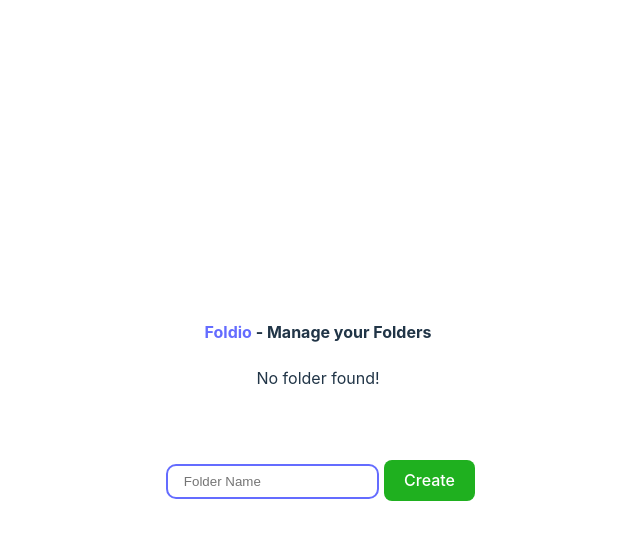
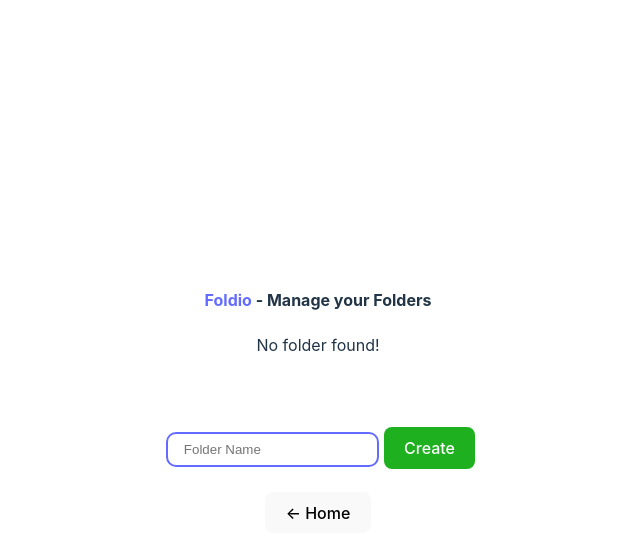
Before and after one commit to h-zahar/foldio-react, a React (Vite) app: page / in a window 1280 px wide. Both pictures are taken after a click on the button "folder1". Shown: the top 558 px of the page, without its empty margins (322-962 px from the left). Built offline with nearby package versions, Linux system fonts and the light colour scheme.

Commit message:
Implemented Reset Feature

```diff
--- a/src/App.css
+++ b/src/App.css
@@ -30,4 +30,5 @@
   margin-right: 5px;
   border: 2px solid #646cff;
   border-radius: 10px;
+  margin-bottom: 25px;
 }
--- a/src/App.jsx
+++ b/src/App.jsx
@@ -16,6 +16,7 @@ function App() {
   };
 
   const handleNavigation = (e) => {
+    setClicked(e.target.value);
     setRenderedFolders(renderedFolders[e.target.value]);
   };
 
@@ -26,8 +27,14 @@ function App() {
     setFolderName("");
   };
 
+  const resetToHome = () => {
+    setRenderedFolders(folders);
+    setClicked("");
+  };
+
   const [renderedFolders, setRenderedFolders] = useState(folders);
   const [folderName, setFolderName] = useState("");
+  const [clicked, setClicked] = useState("");
 
   return (
     <>
@@ -43,6 +50,9 @@ function App() {
         handleCreate={handleCreate}
         setFolderName={setFolderName}
       />
+      <br />
+
+      {clicked && <button onClick={resetToHome}>{"<-"} Home</button>}
     </>
   );
 }
```
